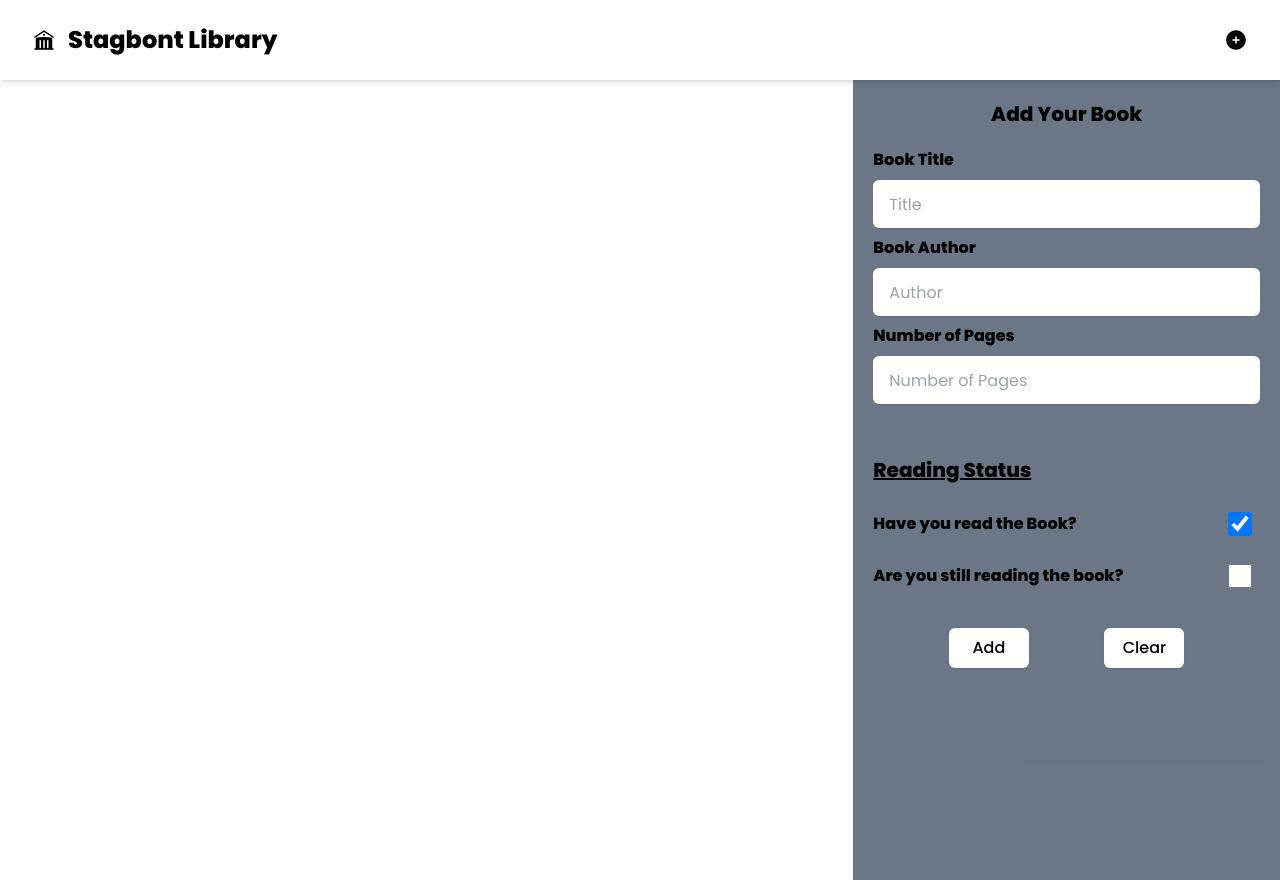
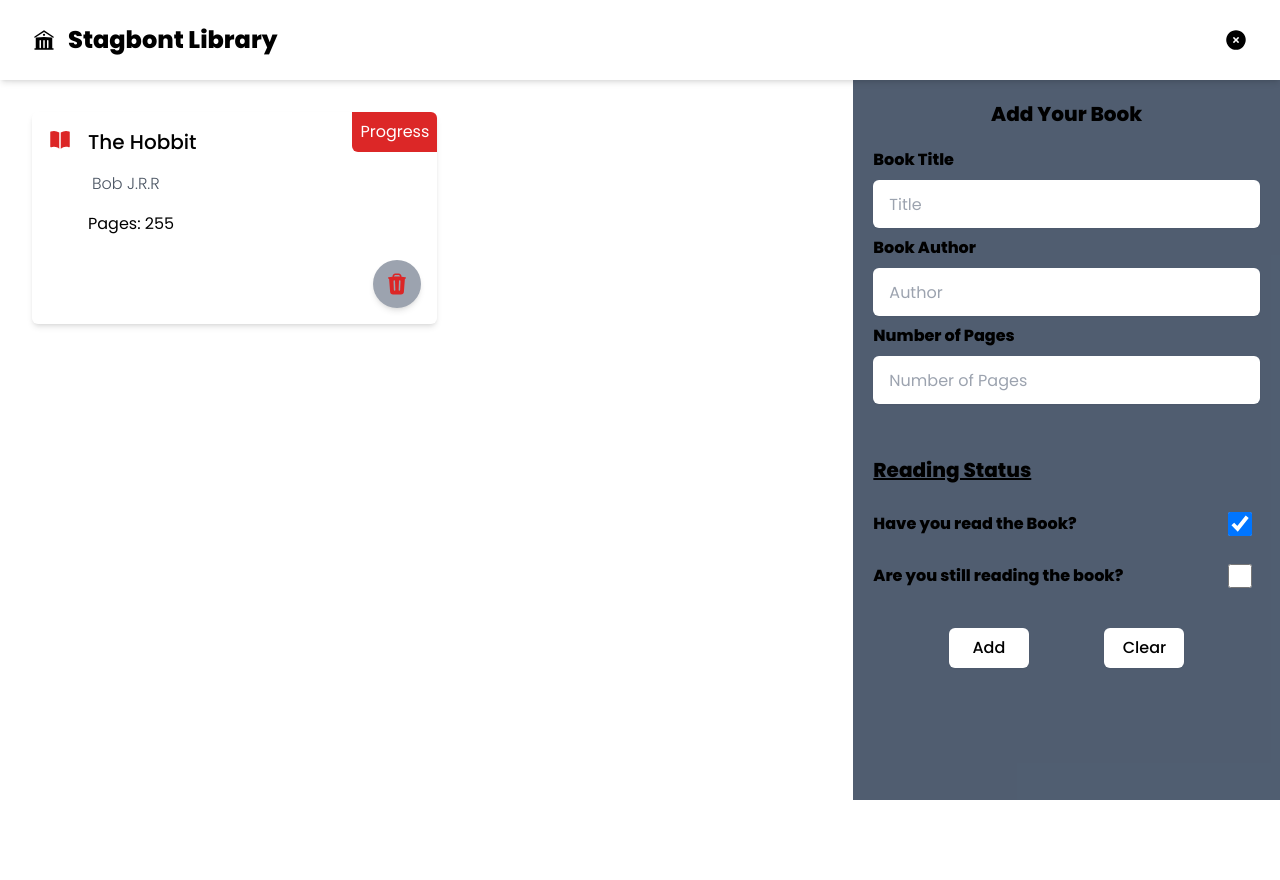
Before and after one commit to BobStanlee/Library, a website: page public/index.html in a window 1280 px wide. Both pictures are taken after a click on the element 1236 px from the left and 40 px from the top of the page. After the commit the page ends 800 px from the top, so only its background shows below. Drawn offline with Linux system fonts and the light colour scheme.

Commit message:
Done with the close and open functionality of the form Container

```diff
--- a/public/index.html
+++ b/public/index.html
@@ -1,5 +1,5 @@
 <!doctype html>
-<html>
+<html lang="en">
 <head>
   <meta charset="UTF-8">
   <meta name="viewport" content="width=device-width, initial-scale=1.0">
@@ -7,7 +7,7 @@
   <link href="./output.css" rel="stylesheet">
 </head>
 <body class="font-body">
-  <div class="pt-20 relative"><!-- Container -->
+  <div class="pt-20 relative md:overflow-hidden h-screen"><!-- Container -->
     <header class="flex fixed z-10 top-0 left-0 w-screen py-2 px-4 md:px-8 justify-between items-center h-20 shadow-md bg-white">
         <div class="flex items-center"><!--Logo goes here-->
             <svg xmlns="http://www.w3.org/2000/svg" viewBox="0 0 24 24" fill="currentColor" class="w-6 h-6"><!--Logo img-->
@@ -17,26 +17,26 @@
             </svg>
             <h1 class="font-bold font-body ml-3 text-2xl">Stagbont Library</h1><!-- Logo text -->
         </div>
-        <div class="cursor-pointer"><!-- Add btn -->
-            <svg xmlns="http://www.w3.org/2000/svg" viewBox="0 0 24 24" fill="currentColor" class="w-6 h-6">
+        <div class="cursor-pointer hover:scale-110 transition-all" id="addbtn"><!-- Add btn -->
+            <svg xmlns="http://www.w3.org/2000/svg" viewBox="0 0 24 24" fill="currentColor" class="w-6 h-6 transition-all">
                 <path fill-rule="evenodd" d="M12 2.25c-5.385 0-9.75 4.365-9.75 9.75s4.365 9.75 9.75 9.75 9.75-4.365 9.75-9.75S17.385 2.25 12 2.25ZM12.75 9a.75.75 0 0 0-1.5 0v2.25H9a.75.75 0 0 0 0 1.5h2.25V15a.75.75 0 0 0 1.5 0v-2.25H15a.75.75 0 0 0 0-1.5h-2.25V9Z" clip-rule="evenodd" />
             </svg>
         </div>
     </header>
 
-    <div class="grid content-center p-4 md:grid-cols-3 md:p-8"><!-- Library Container -->
-        <div class="flex flex-col rounded-md shadow-md hover:shadow-lg p-4 relative min-w-80 overflow-hidden hidden"><!-- Library Card -->
+    <div class="grid p-4 md:grid-cols-3 md:p-8"><!-- Library Container -->
+        <div class="flex flex-col rounded-md shadow-md hover:shadow-lg p-4 relative min-w-80 overflow-hidden transition-all"><!-- Library Card -->
             <div class="flex gap-4 mb-6">
               <svg xmlns="http://www.w3.org/2000/svg" viewBox="0 0 24 24" fill="currentColor" class="w-6 h-6 fill-red-600">
                 <path d="M11.25 4.533A9.707 9.707 0 0 0 6 3a9.735 9.735 0 0 0-3.25.555.75.75 0 0 0-.5.707v14.25a.75.75 0 0 0 1 .707A8.237 8.237 0 0 1 6 18.75c1.995 0 3.823.707 5.25 1.886V4.533ZM12.75 20.636A8.214 8.214 0 0 1 18 18.75c.966 0 1.89.166 2.75.47a.75.75 0 0 0 1-.708V4.262a.75.75 0 0 0-.5-.707A9.735 9.735 0 0 0 18 3a9.707 9.707 0 0 0-5.25 1.533v16.103Z" />
               </svg>
 
               <div class="flex flex-col gap-4">
-                <span id="title" class="font-medium text-xl">The Hobbit</span><!--Title of Book-->
+                <span class="font-medium text-xl">The Hobbit</span><!--Title of Book-->
 
-                <p id="author" class="font-light text-gray-600 text-base ml-1">Bob J.R.R</p><!--Author of Book-->
+                <p class="font-light text-gray-600 text-base ml-1">Bob J.R.R</p><!--Author of Book-->
 
-                <div id="page" class="">Pages: 255</div><!--Number of Pages-->
+                <div class="">Pages: 255</div><!--Number of Pages-->
               </div>
             </div>
 
@@ -55,11 +55,11 @@
               </div>
             -->
 
-            <div id="inprogress" class="text-white bg-red-600 absolute top-0 right-0 p-2 rounded-bl-md">
+            <div id="inprogress" class="text-white bg-red-600 absolute top-0 right-0 p-2 rounded-bl-md motion-safe:animate-pulse">
               Progress
             </div>
 
-            <div id="delete" class="self-end p-3 rounded-full bg-gray-400 shadow-md hover:shadow-lg hover:scale-110"><!--Delete button-->
+            <div id="delete" class="self-end p-3 rounded-full bg-gray-400 shadow-md hover:shadow-lg hover:scale-110 transition-all hover:ani"><!--Delete button-->
               <svg xmlns="http://www.w3.org/2000/svg" viewBox="0 0 24 24" fill="currentColor" class="w-6 h-6 fill-red-600">
                 <path fill-rule="evenodd" d="M16.5 4.478v.227a48.816 48.816 0 0 1 3.878.512.75.75 0 1 1-.256 1.478l-.209-.035-1.005 13.07a3 3 0 0 1-2.991 2.77H8.084a3 3 0 0 1-2.991-2.77L4.087 6.66l-.209.035a.75.75 0 0 1-.256-1.478A48.567 48.567 0 0 1 7.5 4.705v-.227c0-1.564 1.213-2.9 2.816-2.951a52.662 52.662 0 0 1 3.369 0c1.603.051 2.815 1.387 2.815 2.951Zm-6.136-1.452a51.196 51.196 0 0 1 3.273 0C14.39 3.05 15 3.684 15 4.478v.113a49.488 49.488 0 0 0-6 0v-.113c0-.794.609-1.428 1.364-1.452Zm-.355 5.945a.75.75 0 1 0-1.5.058l.347 9a.75.75 0 1 0 1.499-.058l-.346-9Zm5.48.058a.75.75 0 1 0-1.498-.058l-.347 9a.75.75 0 0 0 1.5.058l.345-9Z" clip-rule="evenodd" />
               </svg>
@@ -67,7 +67,7 @@
         </div>
     </div>
 
-    <div class="absolute top-20 right-0 bg-slate-600/80 h-svh w-full md:w-1/3"><!-- Form to add books -->
+    <div class="absolute top-20 -right-full bg-slate-600/95 h-svh w-full md:w-1/3 transition-all" id="form-container"><!-- Form to add books -->
       <form action="" class="m-5 flex flex-col">
         <fieldset class="flex flex-col gap-2">
           <legend class="text-center font-bold text-xl mb-5">Add Your Book</legend>
--- a/public/index.js
+++ b/public/index.js
@@ -37,3 +37,27 @@ function isDuplicateBook(newBook) {
         book.title === newBook.title && book.author === newBook.author
     ));
 }
+
+// Function to handle Open and close functionality of the form modal
+function openCloseForm () {
+    const addBtn = document.getElementById('addbtn'),
+          formContainer = document.getElementById('form-container');
+
+    addBtn.addEventListener('click', () => {
+        //close Form
+        if (addBtn.classList.contains('rotate-45')) {
+            addBtn.classList.remove('rotate-45');
+            formContainer.classList.add('-right-full');
+            formContainer.classList.remove('right-0');
+        }
+
+        //opens Form
+        else {
+            addBtn.classList.add('rotate-45');
+            formContainer.classList.add('right-0');
+            formContainer.classList.remove('-right-full')
+        }
+    })
+}
+
+openCloseForm();
```
Also changed, not shown: public/output.css.
